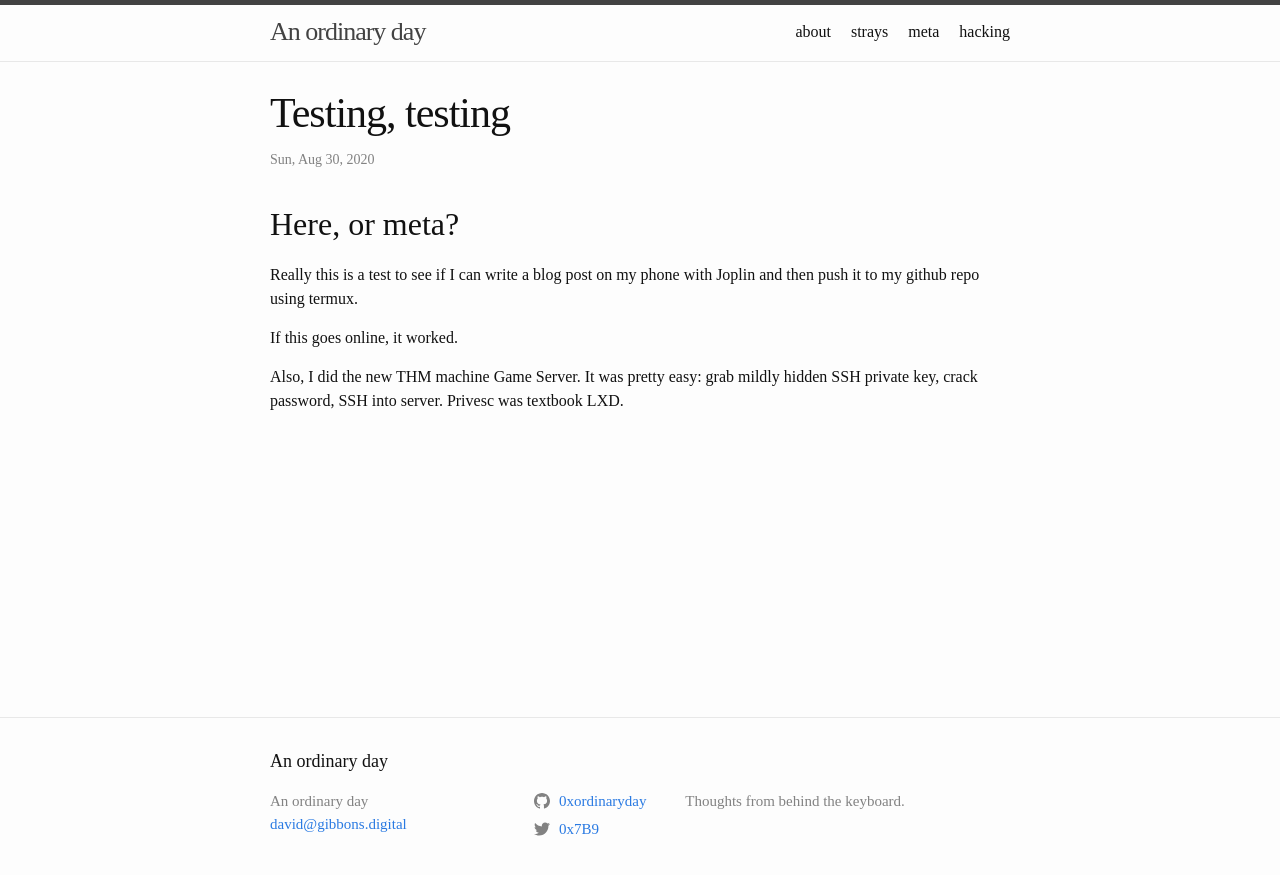
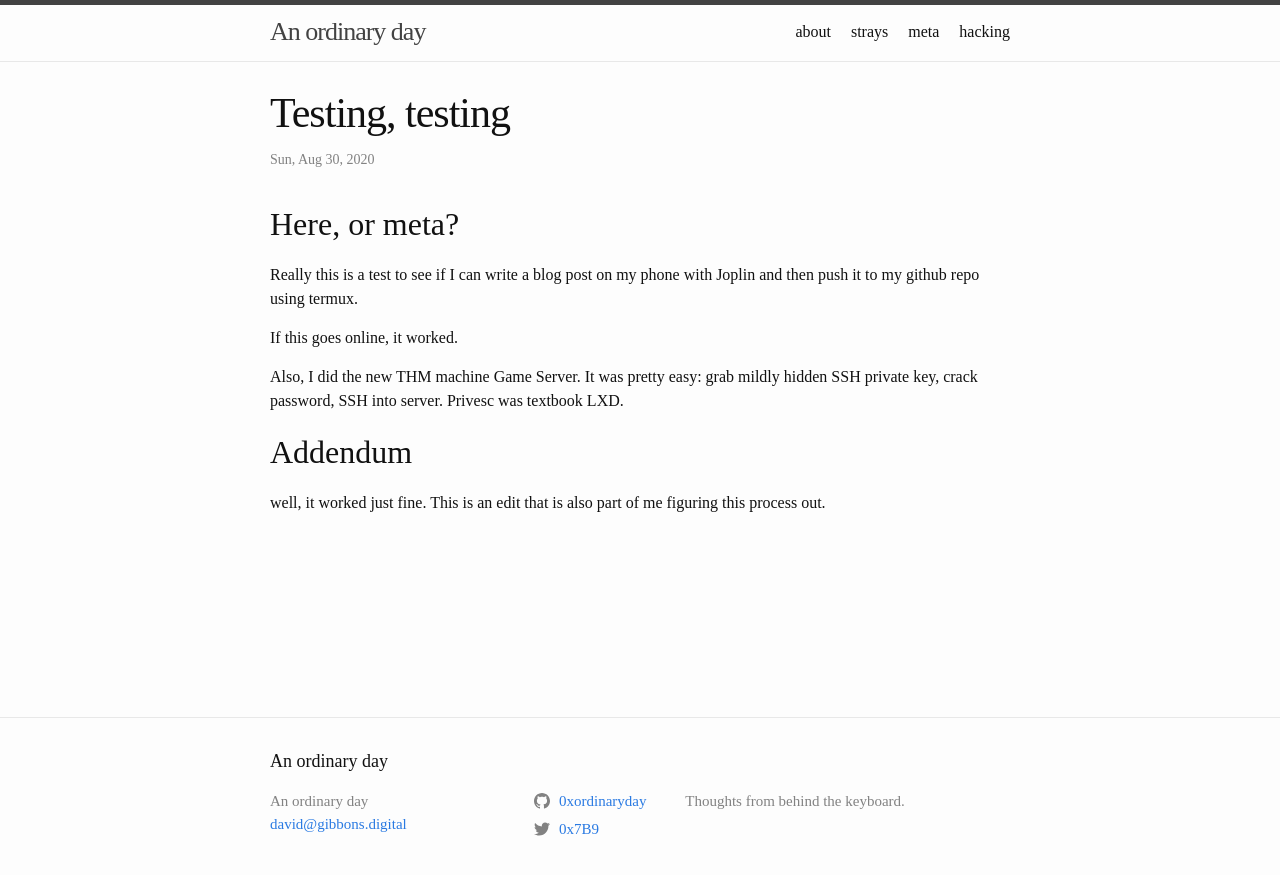
Before and after one commit to 0xordinaryday/blog, a Jekyll site: the page built from hacking/_posts/2020-08-31-testing.md, in a window 1280 px wide. Shown: the top 875 px of the page. Built offline with Jekyll 4.4.1, drawn with Linux system fonts in a browser that asks for light colours.

Commit message:
minor edits

```diff
--- a/hacking/_posts/2020-08-31-testing.md
+++ b/hacking/_posts/2020-08-31-testing.md
@@ -11,3 +11,6 @@ Really this is a test to see if I can write a blog post on my phone with Joplin
 If this goes online, it worked.
 
 Also, I did the new THM machine Game Server. It was pretty easy: grab mildly hidden SSH private key, crack password, SSH into server. Privesc was textbook LXD.
+
+## Addendum
+well, it worked just fine. This is an edit that is also part of me figuring this process out.
```
